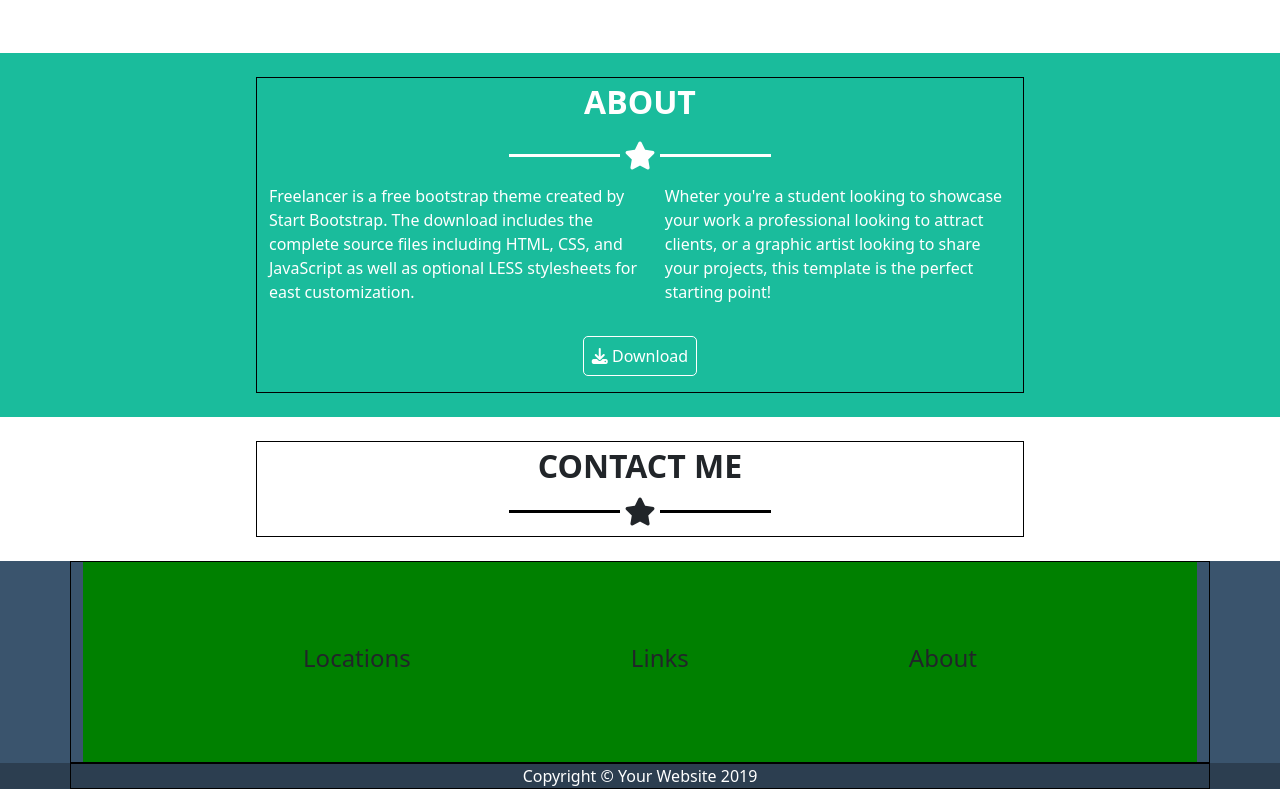
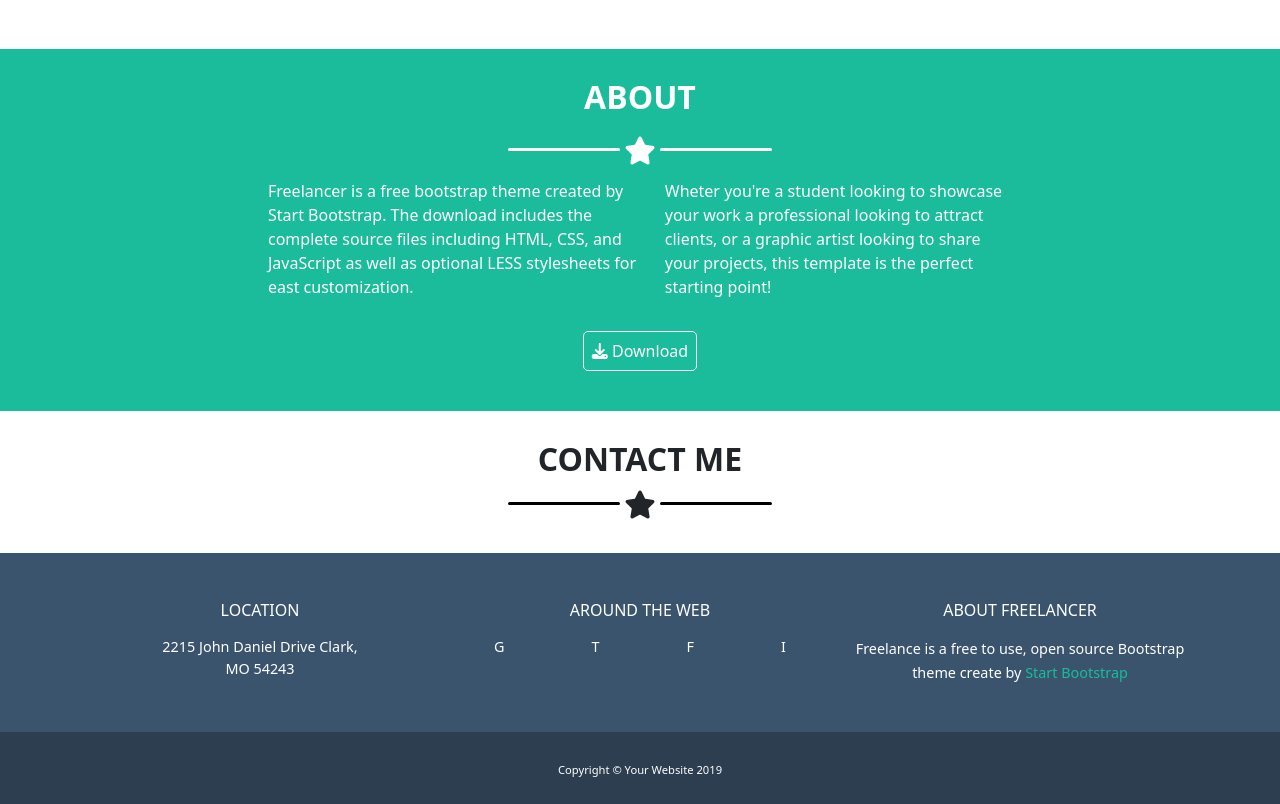
Before and after one commit to LucaCavatassi/html-css-bootstrap-freelancer, a plain HTML site: page index.html in a window 1280 px wide. Shown: the part 1246-2050 px from the top of the page. Drawn offline with nearby package versions, Linux system fonts and the light colour scheme.

Commit message:
feat: contact me + socials + footer content

```diff
--- a/css/style.css
+++ b/css/style.css
@@ -1,13 +1,3 @@
-/* debug */
-.debug-box {
-    background-color: green;
-    width: 100%;
-    height: 200px;
-}
-
-[class^=col-] {
-    border: 1px solid black;
-}
 /* RESET */
 img {
     max-width: 100%;
@@ -16,6 +6,7 @@ img {
 a {
     text-decoration: none;
     color: inherit;
+    cursor: pointer;
 }
 /* COMMON */
 /* layout */
@@ -31,6 +22,7 @@ a {
 
 .ms-line {
     width: 15%;
+    border-radius: 5px;
 }
 
 .ms-line-white {
@@ -83,7 +75,19 @@ a {
     background-color: var(--socials-blue);
 }
 
+.ms-socials h4 {
+    font-size: 1rem;
+}
+
+.ms-socials a,span {
+    font-size: 0.9rem;
+}
+
 /* FOOTER */
 .ms-footer {
     background-color: var(--header-blue);
 }
+
+.ms-footer span{
+    font-size: 0.7rem;
+}
--- a/css/utilities.css
+++ b/css/utilities.css
@@ -6,3 +6,7 @@
     /* heights */
     --header-height: 65px;
 }
+
+.ms-green-text{
+    color: var(--hero-green);
+}
--- a/index.html
+++ b/index.html
@@ -154,14 +154,39 @@
         <!-- SOCIALS+INFO -->
         <section class="ms-socials">
             <div class="container">
-                <div class="row">
-                    <div class="col-12">
-                        <div class="debug-box d-flex flex-column align-items-center justify-content-evenly flex-md-row">
-                            <h4>Locations</h4>
-                            <h4>Links</h4>
-                            <h4>About</h4>
+                <div class="row py-4 text-white">
+                    <!-- location -->
+                    <div class="col-12 col-md-4">
+                        <div class="ms-location text-center d-md-flex flex-md-column py-4 px-2">
+                            <h4 class="pb-2">LOCATION</h4>
+                            <a href="">2215 John Daniel Drive Clark,</a>
+                            <span href="">MO 54243</span>
                         </div>
                     </div>
+                    <!-- /location -->
+
+                    <!-- social -->
+                    <div class="col-12 col-md-4">
+                        <div class="ms-social-tab text-center py-4 px-2">
+                            <h4 class="pb-2">AROUND THE WEB</h4>
+                            <div class="ms-links d-flex justify-content-center justify-content-md-between">
+                                <a class="px-4" href="">G</a>
+                                <a class="px-4" href="">T</a>
+                                <a class="px-4" href="">F</a>
+                                <a class="px-4" href="">I</a>
+                            </div>
+                        </div>
+                    </div>
+                    <!-- /social -->
+
+                    <!-- about -->
+                    <div class="col-12 col-md-4">
+                        <div class="ms-about-freelancer text-center py-4 px-2">
+                            <h4 class="pb-2">ABOUT FREELANCER</h4>
+                            <span>Freelance is a free to use, open source Bootstrap theme create by <span class="ms-green-text">Start Bootstrap</span></span>
+                        </div>
+                    </div>
+                    <!-- /about -->
                 </div>
             </div>
         </section>
@@ -174,7 +199,7 @@
         <section class="ms-footer">
             <div class="container">
                 <div class="row">
-                    <div class="col-12 text-center text-white">
+                    <div class="col-12 text-center text-white p-4">
                         <span>Copyright © Your Website 2019</span>
                     </div>
                 </div>
```
